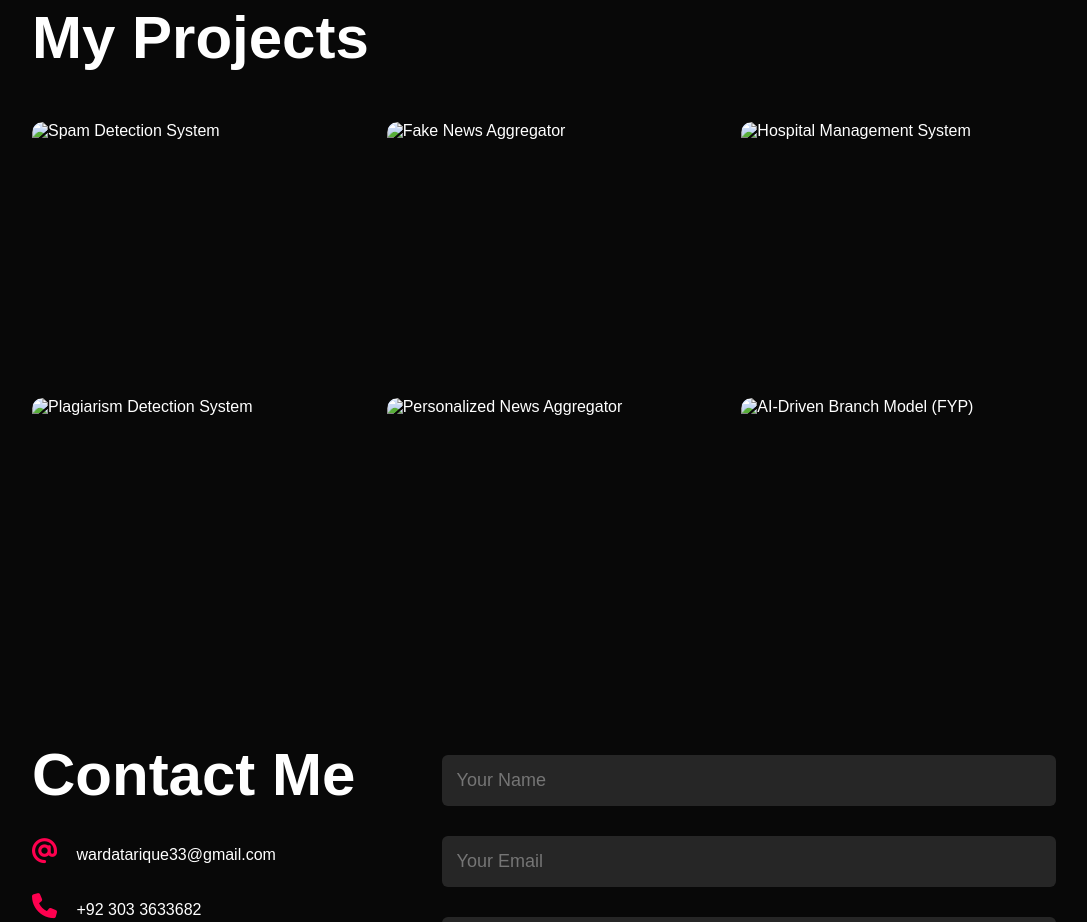
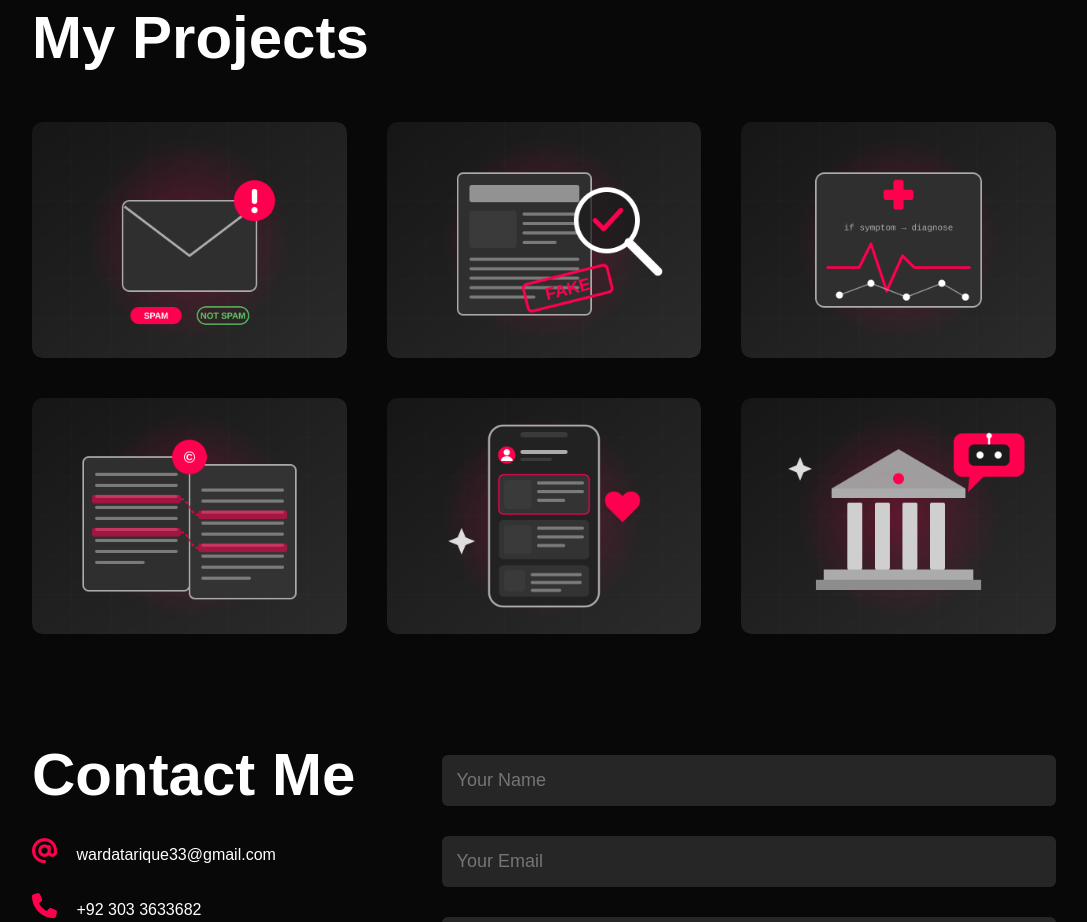
Before and after one commit to wardatarique33/my-portfolio, a plain HTML site: page index.html in a window 1280 px wide. Shown: the part 1979-2901 px from the top of the page, without its empty margins (96-1183 px from the left). Drawn offline with Linux system fonts and the light colour scheme.

Commit message:
Update index.html

```diff
--- a/index.html
+++ b/index.html
@@ -108,7 +108,7 @@
         <h1 class="sub-title">My Projects</h1>
         <div class="work-list">
             <div class="work">
-                <img src="images/work-spam.png" alt="Spam Detection System">
+                <img src="work-spam.png" alt="Spam Detection System">
                 <div class="layer">
                     <h3>Spam Detection System</h3>
                     <p>Classifies messages as spam or not spam through a Streamlit interface. Python, ML, NLP, Streamlit.</p>
@@ -116,7 +116,7 @@
                 </div>
             </div>
             <div class="work">
-                <img src="images/work-fake.png" alt="Fake News Aggregator">
+                <img src="work-fake.png" alt="Fake News Aggregator">
                 <div class="layer">
                     <h3>Fake News Aggregator</h3>
                     <p>Collects news and flags misleading content using machine learning and NLP.</p>
@@ -124,7 +124,7 @@
                 </div>
             </div>
             <div class="work">
-                <img src="images/work-hospital.png" alt="Hospital Management System">
+                <img src="work-hospital.png" alt="Hospital Management System">
                 <div class="layer">
                     <h3>Hospital Management System</h3>
                     <p>Rule-based AI system for hospital management tasks, built in Prolog.</p>
@@ -132,7 +132,7 @@
                 </div>
             </div>
             <div class="work">
-                <img src="images/work-plag.png" alt="Plagiarism Detection System">
+                <img src="work-plag.png" alt="Plagiarism Detection System">
                 <div class="layer">
                     <h3>Plagiarism Detection System</h3>
                     <p>Detects copied content in student submissions. C++, MongoDB.</p>
@@ -140,7 +140,7 @@
                 </div>
             </div>
             <div class="work">
-                <img src="images/work-news.png" alt="Personalized News Aggregator">
+                <img src="work-news.png" alt="Personalized News Aggregator">
                 <div class="layer">
                     <h3>Personalized News Aggregator</h3>
                     <p>Delivers news tailored to each user's interests. React.js, Next.js, MySQL.</p>
@@ -148,7 +148,7 @@
                 </div>
             </div>
             <div class="work">
-                <img src="images/work-fyp.png" alt="AI-Driven Branch Model (FYP)">
+                <img src="work-fyp.png" alt="AI-Driven Branch Model (FYP)">
                 <div class="layer">
                     <h3>AI-Driven Branch Model (FYP)</h3>
                     <p>Final Year Design Project with Bank Alfalah: intelligent self-service and digital assistance. In progress.</p>
```
